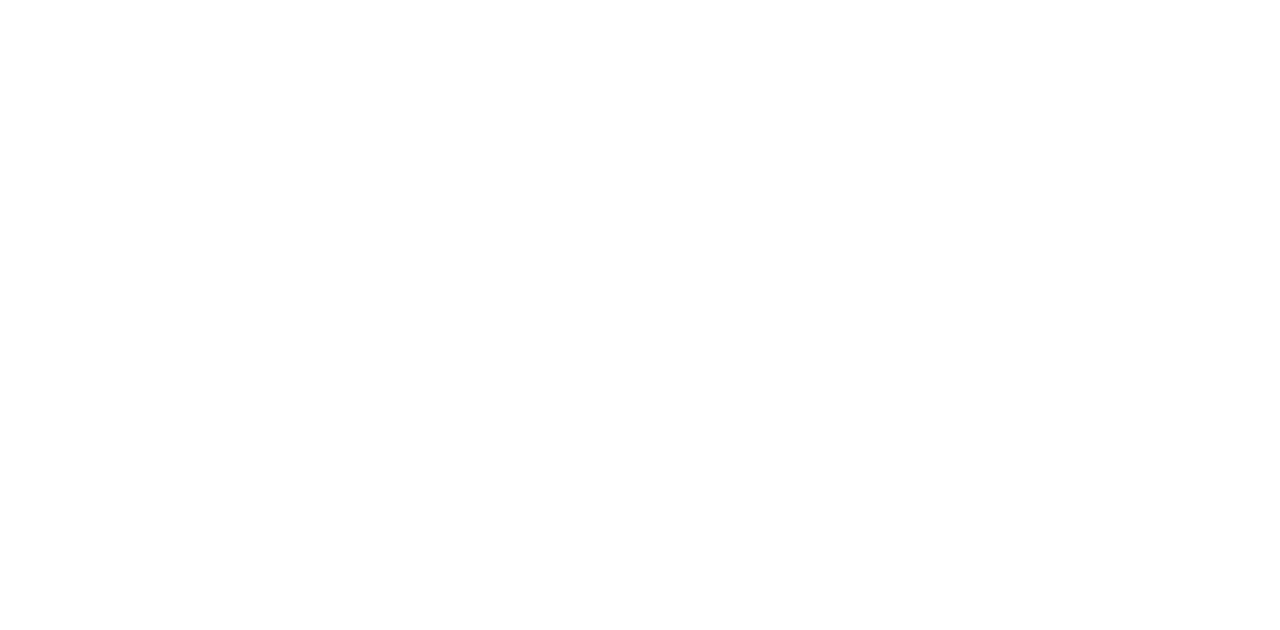
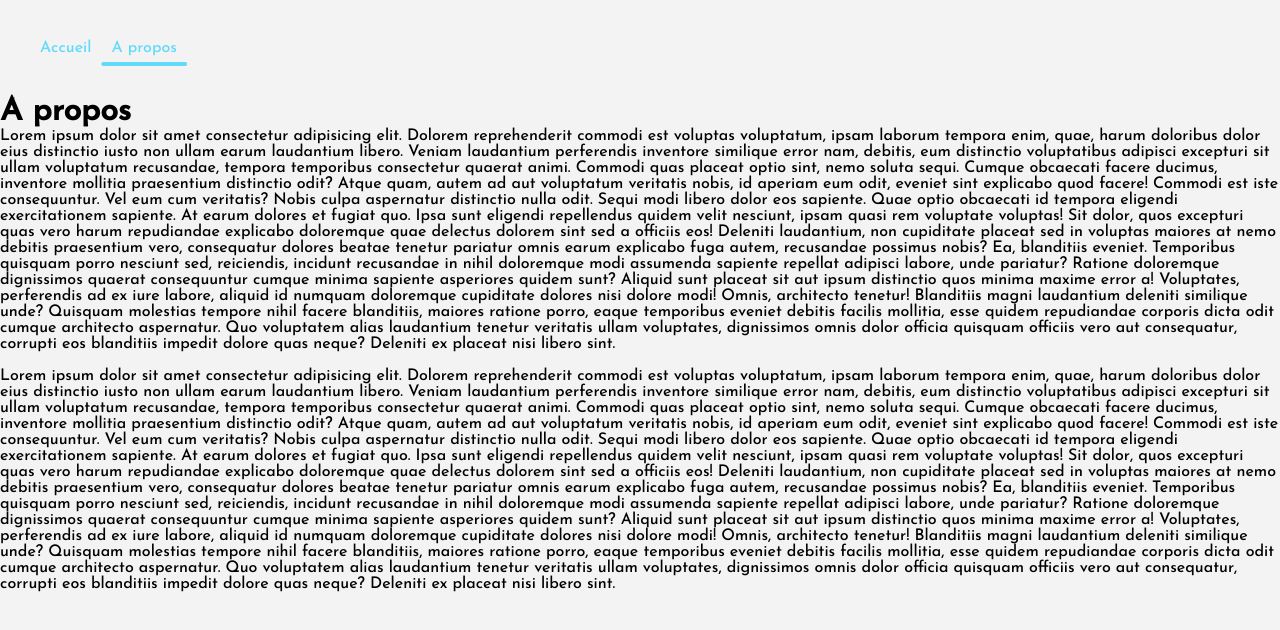
Before and after one commit to theo-m14/CoursReact-Countries, a React (Create React App) app: page /about in a window 1280 px wide. Shown: the top 630 px of the page. Built offline with nearby package versions, Linux system fonts and the light colour scheme.

Commit message:
Router et navigation

```diff
--- a/src/App.js
+++ b/src/App.js
@@ -1,7 +1,19 @@
 import React from "react";
+import { BrowserRouter, Route, Routes } from "react-router-dom";
+import About from "./pages/About";
+import Home from "./pages/Home";
 
 const App = () => {
-  return <div></div>;
+  return (
+    <BrowserRouter>
+      <Routes>
+        <Route path="/" element={<Home />}></Route>
+        <Route path="/about" element={<About />}></Route>
+        {/* le path * correspond au routes inconnu de celles déclarés au dessus */}
+        <Route path="*" element={<Home />}></Route>
+      </Routes>
+    </BrowserRouter>
+  );
 };
 
 export default App;
--- /dev/null
+++ b/src/components/Navigation.js
@@ -0,0 +1,22 @@
+import React from "react";
+import { NavLink } from "react-router-dom";
+
+const Navigation = () => {
+  return (
+    <div className="navigation">
+      <ul>
+        <NavLink to="/" className={(nav) => (nav.isActive ? "nav-active" : "")}>
+          <li>Accueil</li>
+        </NavLink>
+        <NavLink
+          to="/about"
+          className={(nav) => (nav.isActive ? "nav-active" : "")}
+        >
+          <li>A propos</li>
+        </NavLink>
+      </ul>
+    </div>
+  );
+};
+
+export default Navigation;
--- /dev/null
+++ b/src/pages/About.js
@@ -0,0 +1,86 @@
+import React from "react";
+import Navigation from "../components/Navigation";
+
+const About = () => {
+  return (
+    <div>
+      <Navigation></Navigation>
+      <h1>A propos</h1>
+      <p>
+        Lorem ipsum dolor sit amet consectetur adipisicing elit. Dolorem
+        reprehenderit commodi est voluptas voluptatum, ipsam laborum tempora
+        enim, quae, harum doloribus dolor eius distinctio iusto non ullam earum
+        laudantium libero. Veniam laudantium perferendis inventore similique
+        error nam, debitis, eum distinctio voluptatibus adipisci excepturi sit
+        ullam voluptatum recusandae, tempora temporibus consectetur quaerat
+        animi. Commodi quas placeat optio sint, nemo soluta sequi. Cumque
+        obcaecati facere ducimus, inventore mollitia praesentium distinctio
+        odit? Atque quam, autem ad aut voluptatum veritatis nobis, id aperiam
+        eum odit, eveniet sint explicabo quod facere! Commodi est iste
+        consequuntur. Vel eum cum veritatis? Nobis culpa aspernatur distinctio
+        nulla odit. Sequi modi libero dolor eos sapiente. Quae optio obcaecati
+        id tempora eligendi exercitationem sapiente. At earum dolores et fugiat
+        quo. Ipsa sunt eligendi repellendus quidem velit nesciunt, ipsam quasi
+        rem voluptate voluptas! Sit dolor, quos excepturi quas vero harum
+        repudiandae explicabo doloremque quae delectus dolorem sint sed a
+        officiis eos! Deleniti laudantium, non cupiditate placeat sed in
+        voluptas maiores at nemo debitis praesentium vero, consequatur dolores
+        beatae tenetur pariatur omnis earum explicabo fuga autem, recusandae
+        possimus nobis? Ea, blanditiis eveniet. Temporibus quisquam porro
+        nesciunt sed, reiciendis, incidunt recusandae in nihil doloremque modi
+        assumenda sapiente repellat adipisci labore, unde pariatur? Ratione
+        doloremque dignissimos quaerat consequuntur cumque minima sapiente
+        asperiores quidem sunt? Aliquid sunt placeat sit aut ipsum distinctio
+        quos minima maxime error a! Voluptates, perferendis ad ex iure labore,
+        aliquid id numquam doloremque cupiditate dolores nisi dolore modi!
+        Omnis, architecto tenetur! Blanditiis magni laudantium deleniti
+        similique unde? Quisquam molestias tempore nihil facere blanditiis,
+        maiores ratione porro, eaque temporibus eveniet debitis facilis
+        mollitia, esse quidem repudiandae corporis dicta odit cumque architecto
+        aspernatur. Quo voluptatem alias laudantium tenetur veritatis ullam
+        voluptates, dignissimos omnis dolor officia quisquam officiis vero aut
+        consequatur, corrupti eos blanditiis impedit dolore quas neque? Deleniti
+        ex placeat nisi libero sint.
+      </p>
+      <br />
+      <p>
+        Lorem ipsum dolor sit amet consectetur adipisicing elit. Dolorem
+        reprehenderit commodi est voluptas voluptatum, ipsam laborum tempora
+        enim, quae, harum doloribus dolor eius distinctio iusto non ullam earum
+        laudantium libero. Veniam laudantium perferendis inventore similique
+        error nam, debitis, eum distinctio voluptatibus adipisci excepturi sit
+        ullam voluptatum recusandae, tempora temporibus consectetur quaerat
+        animi. Commodi quas placeat optio sint, nemo soluta sequi. Cumque
+        obcaecati facere ducimus, inventore mollitia praesentium distinctio
+        odit? Atque quam, autem ad aut voluptatum veritatis nobis, id aperiam
+        eum odit, eveniet sint explicabo quod facere! Commodi est iste
+        consequuntur. Vel eum cum veritatis? Nobis culpa aspernatur distinctio
+        nulla odit. Sequi modi libero dolor eos sapiente. Quae optio obcaecati
+        id tempora eligendi exercitationem sapiente. At earum dolores et fugiat
+        quo. Ipsa sunt eligendi repellendus quidem velit nesciunt, ipsam quasi
+        rem voluptate voluptas! Sit dolor, quos excepturi quas vero harum
+        repudiandae explicabo doloremque quae delectus dolorem sint sed a
+        officiis eos! Deleniti laudantium, non cupiditate placeat sed in
+        voluptas maiores at nemo debitis praesentium vero, consequatur dolores
+        beatae tenetur pariatur omnis earum explicabo fuga autem, recusandae
+        possimus nobis? Ea, blanditiis eveniet. Temporibus quisquam porro
+        nesciunt sed, reiciendis, incidunt recusandae in nihil doloremque modi
+        assumenda sapiente repellat adipisci labore, unde pariatur? Ratione
+        doloremque dignissimos quaerat consequuntur cumque minima sapiente
+        asperiores quidem sunt? Aliquid sunt placeat sit aut ipsum distinctio
+        quos minima maxime error a! Voluptates, perferendis ad ex iure labore,
+        aliquid id numquam doloremque cupiditate dolores nisi dolore modi!
+        Omnis, architecto tenetur! Blanditiis magni laudantium deleniti
+        similique unde? Quisquam molestias tempore nihil facere blanditiis,
+        maiores ratione porro, eaque temporibus eveniet debitis facilis
+        mollitia, esse quidem repudiandae corporis dicta odit cumque architecto
+        aspernatur. Quo voluptatem alias laudantium tenetur veritatis ullam
+        voluptates, dignissimos omnis dolor officia quisquam officiis vero aut
+        consequatur, corrupti eos blanditiis impedit dolore quas neque? Deleniti
+        ex placeat nisi libero sint.
+      </p>
+    </div>
+  );
+};
+
+export default About;
--- /dev/null
+++ b/src/pages/Home.js
@@ -0,0 +1,13 @@
+import React from "react";
+import Navigation from "../components/Navigation";
+
+const Home = () => {
+  return (
+    <div>
+      <Navigation></Navigation>
+      <h1>Accueil</h1>
+    </div>
+  );
+};
+
+export default Home;
```
Also changed, not shown: src/index.js (+5 -4 lines), src/assets/fonts/JosefinSans-Medium.ttf (added), src/assets/img/main.jpg (added).
